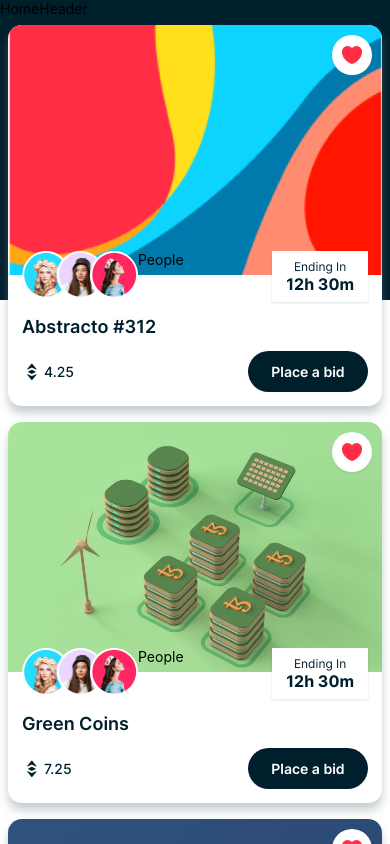
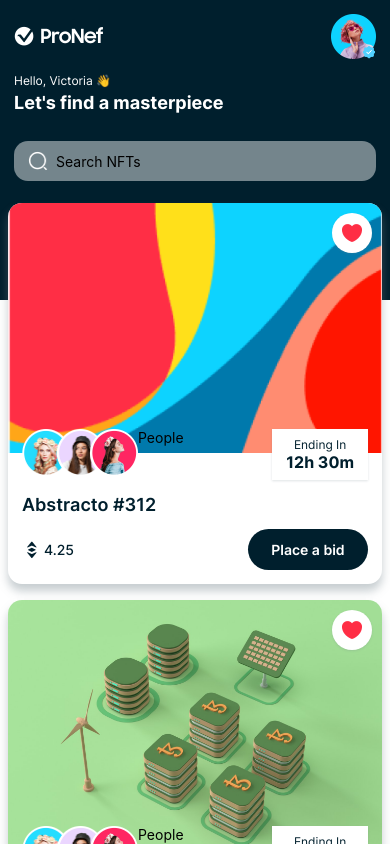
Before and after one commit to aryanthapa748/NFT-Marketplace-App, a React Native app: screen /Home in a window 390 px wide. Shown: the top 844 px of the page. Built offline with nearby package versions, Linux system fonts and the light colour scheme.

Commit message:
Build the search bar for searching NFTs in Header

```diff
--- a/components/HomeHeader.js
+++ b/components/HomeHeader.js
@@ -1,11 +1,70 @@
-import { View, Text } from 'react-native'
-import React from 'react'
+import { View, Text, Image, TextInput } from 'react-native'
 
-const HomeHeader = () => {
+import { COLORS, FONTS, SIZES, assets } from '../constants'
+
+const HomeHeader = ({ onSearch }) => {
   return (
-    <View>
-      <Text>HomeHeader</Text>
+    <View style={{
+      backgroundColor: COLORS.primary,
+      padding: SIZES.font
+    }}>
+      <View style={{
+        flexDirection: "row",
+        justifyContent: "space-between",
+        alignItems: "center"
+      }}>
+        <Image
+        source={assets.logo}
+        resizeMode='contain'
+        style={{ width: 90, height: 25 }}
+        />
+
+        <View style={{ width: 45, height: 45 }}>
+          <Image
+          source={assets.person01}
+          resizeMethod="contain"
+          style={{ width: "100%", height: "100%" }}
+          />
+          <Image
+          source={assets.badge}
+          resizeMethod="contain"
+          style={{ position: "absolute", width: 15, height: 15, bottom: 0, right: 0 }}
+          />
+        </View>
+      </View>
+      <View style={{ marginVertical: SIZES.font }}>
+        <Text style={{ fontFamily: FONTS.regular, fontSize: SIZES.small, color: COLORS.white}}>
+          Hello, Victoria 👋
+        </Text>
+        <Text style={{ fontFamily: FONTS.bold, fontSize: SIZES.large, color: COLORS.white, marginTop: SIZES.base / 2}}>
+          Let's find a masterpiece
+        </Text>
+        </View>
+        <View style={{ marginTop: SIZES.font }}>
+          <View style={{
+            width: "100%",
+            borderRadius: SIZES.font,
+            backgroundColor: COLORS.gray,
+            flexDirection: "row",
+            alignItems: "center",
+            paddingHorizontal: SIZES.font,
+            paddingVertical: SIZES.small - 2
+          }}>
+            <Image
+            source={assets.search}
+            resizeMode='contain'
+            style={{ width: 20, height: 20, marginRight: SIZES.base }}
+            />
+            <TextInput
+            placeholder='Search NFTs'
+            style={{ flex: 1}}
+            onChangeText={ onSearch }
+            />
+          </View>
+
+        </View>
     </View>
+
   )
 }
 
```
